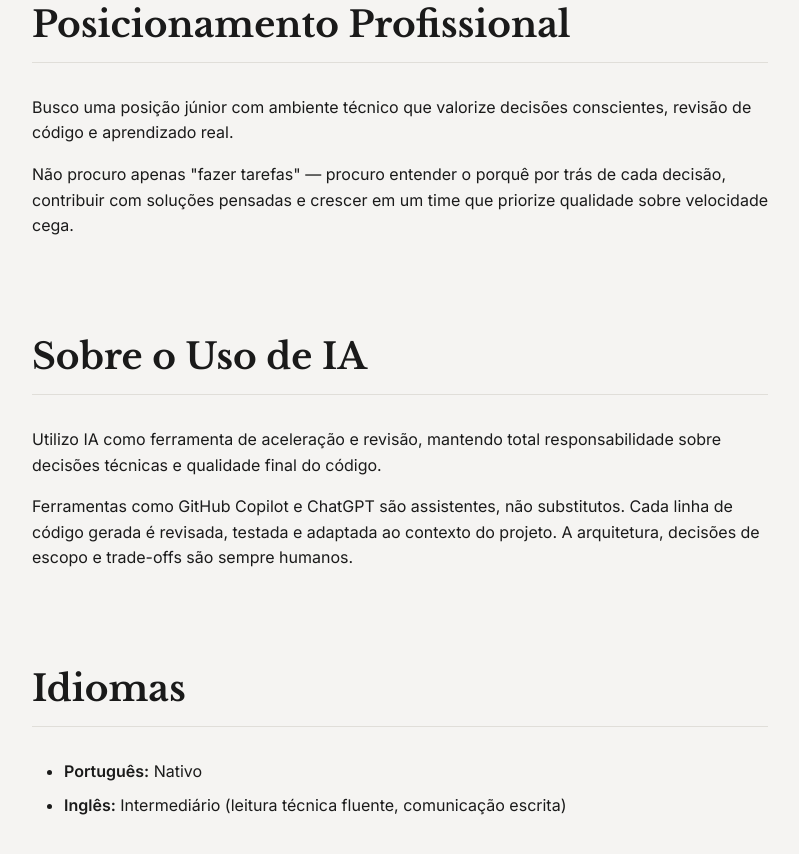
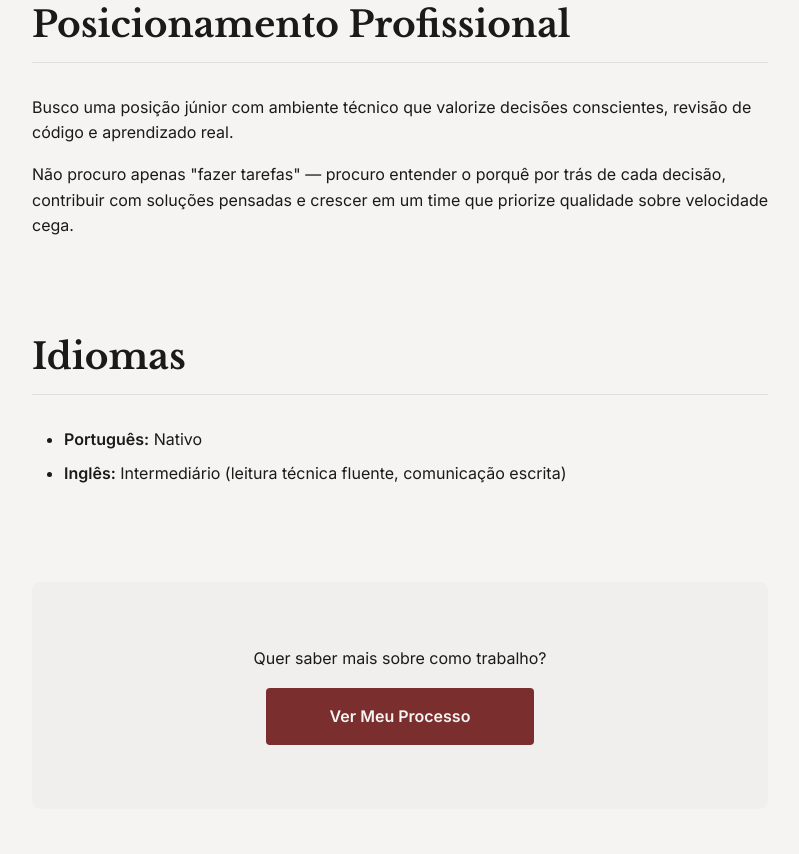
Before and after one commit to PixelPionee/About-me, a plain HTML site: page about.html in a window 1280 px wide. Shown: the part 1882-2736 px from the top of the page, without its empty margins (240-1039 px from the left). Drawn offline with nearby package versions, Linux system fonts and the light colour scheme.

Commit message:
Removida secao Sobre o Uso de IA da pagina About

```diff
--- a/about.html
+++ b/about.html
@@ -131,21 +131,6 @@
                     </div>
                 </section>
 
-                <section class="about-section about-ai" aria-labelledby="ai-title">
-                    <h2 id="ai-title" class="section-title">Sobre o Uso de IA</h2>
-                    <div class="content-block">
-                        <p>
-                            Utilizo IA como ferramenta de aceleração e revisão, mantendo total responsabilidade
-                            sobre decisões técnicas e qualidade final do código.
-                        </p>
-                        <p>
-                            Ferramentas como GitHub Copilot e ChatGPT são assistentes, não substitutos.
-                            Cada linha de código gerada é revisada, testada e adaptada ao contexto do projeto.
-                            A arquitetura, decisões de escopo e trade-offs são sempre humanos.
-                        </p>
-                    </div>
-                </section>
-
                 <section class="about-section" aria-labelledby="languages-title">
                     <h2 id="languages-title" class="section-title">Idiomas</h2>
                     <div class="content-block">
```
